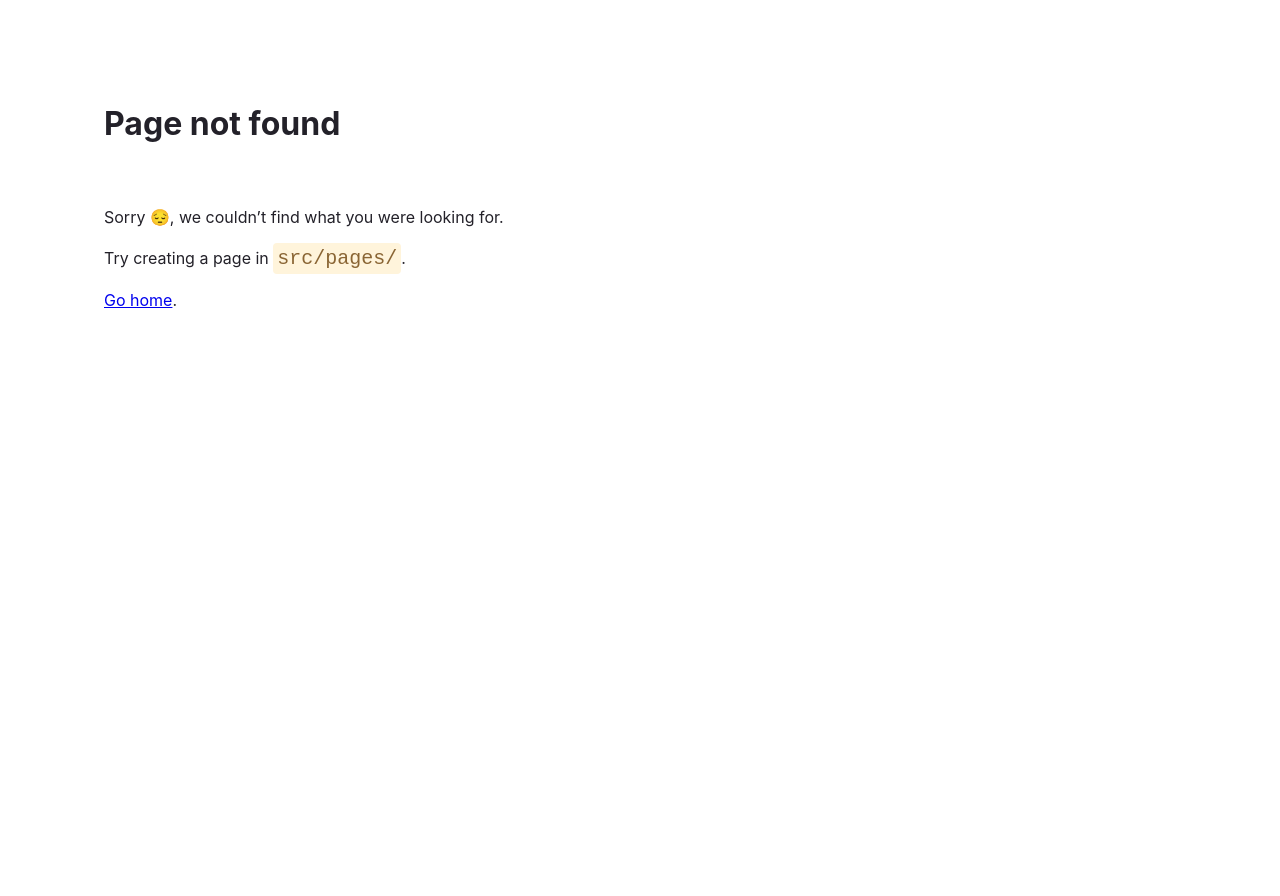
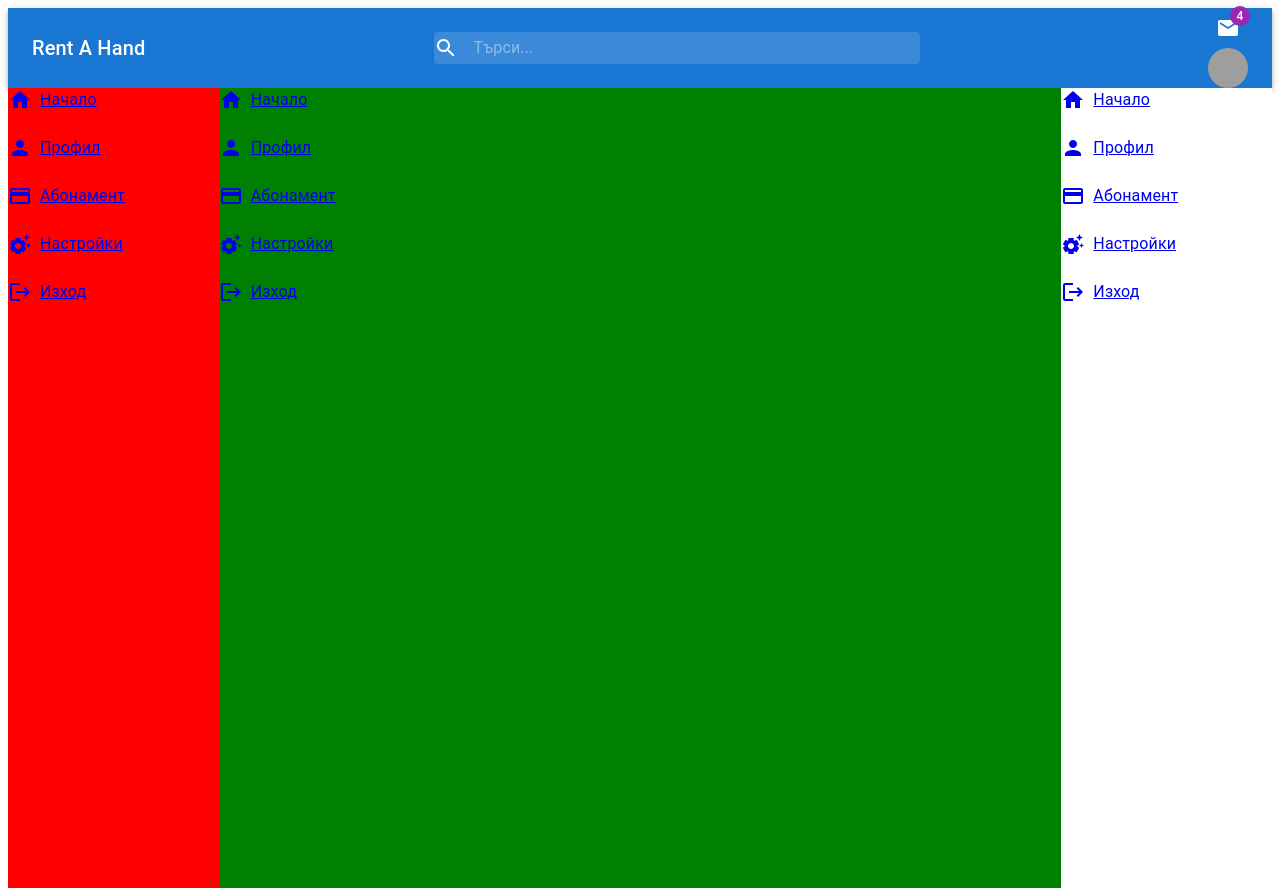
Before and after one commit to borisgarkov/rent_a_hand_gatsby, a Gatsby site: page /new in a window 1280 px wide. Before the commit this address had no page. Before the commit the page ends 800 px from the top, so only its background shows below. Built offline with nearby package versions, Linux system fonts and the light colour scheme; Gatsby itself is replaced by a stand-in of ours; grey boxes are pictures that could not be loaded.

Commit message:
new design first commit

```diff
--- /dev/null
+++ b/src/components/Home/home-styles.module.css
@@ -0,0 +1,9 @@
+.icon {
+    color: white;
+}
+
+.notification-section {
+    display: flex;
+    align-items: center;
+    column-gap: 5px;
+}
--- a/src/components/NavigationBar/Navigation.js
+++ b/src/components/NavigationBar/Navigation.js
@@ -29,7 +29,7 @@ import BackToTopButton from '../CommonItems/BackToTopButton';
 
 const Navigation = ({ children }) => {
 
-    const logo = cld.image('main page photos/Rent_A_Hand_D1_ekcqtj').toURL();
+    const logo = cld.image('main page photos/Rent_A_Hand_D1_dwb3is').toURL();
     const isMobile = useScreenResolution();
 
     const menuPages = [
@@ -154,7 +154,7 @@ const Navigation = ({ children }) => {
     return (
         <ThemeProvider theme={theme}>
             <CssBaseline />
-            <AppBar elevation={0} sx={{ backgroundColor: 'white' }}>
+            <AppBar elevation={1} sx={{ backgroundColor: 'white' }}>
                 <Toolbar sx={{
                     width: { xs: '100%' },
                     maxWidth: { md: '87%' },
@@ -182,7 +182,6 @@ const Navigation = ({ children }) => {
                     }
 
                 </Toolbar>
-                <Box className={styles.separator}>A HAND</Box>
             </AppBar>
             <Toolbar id='navbar' />
             <Box sx={{ flexGrow: 1 }}>
--- a/src/html.js
+++ b/src/html.js
@@ -11,8 +11,8 @@ export default function HTML(props) {
                     name="viewport"
                     content="width=device-width, initial-scale=1, shrink-to-fit=no"
                 />
-                <script src="https://cdn.jsdelivr.net/npm/pace-js@latest/pace.min.js"></script>
-                <link rel="stylesheet" href="https://cdn.jsdelivr.net/npm/pace-js@latest/pace-theme-default.min.css"></link>
+                {/* <script src="https://cdn.jsdelivr.net/npm/pace-js@latest/pace.min.js"></script> */}
+                {/* <link rel="stylesheet" href="https://cdn.jsdelivr.net/npm/pace-js@latest/pace-theme-default.min.css"></link> */}
                 {props.headComponents}
                 <meta name="google-site-verification" content="G2Z4yaj4bhEJhBTWizKcsFib_dkx7WyBKfCwdIRaXk4" />
             </head>
--- /dev/null
+++ b/src/pages/new.js
@@ -0,0 +1,121 @@
+import Search from "@mui/icons-material/Search";
+import MailIcon from '@mui/icons-material/Mail';
+import HomeIcon from '@mui/icons-material/Home';
+import PersonIcon from '@mui/icons-material/Person';
+import PaymentIcon from '@mui/icons-material/Payment';
+import SettingsSuggestIcon from '@mui/icons-material/SettingsSuggest';
+import LogoutIcon from '@mui/icons-material/Logout';
+
+import { styled, alpha } from '@mui/material/styles';
+import { AppBar, Avatar, Badge, Box, Grid, IconButton, InputBase, Toolbar, Typography, Stack } from "@mui/material";
+import * as React from "react";
+import useScreenResolution from "../components/hooks/useScreenResolution";
+import * as styles from '../components/Home/home-styles.module.css';
+import { Link } from "gatsby";
+
+const SearchBarStyled = styled('div')(({ theme }) => ({
+    borderRadius: theme.shape.borderRadius,
+    backgroundColor: alpha(theme.palette.common.white, 0.15),
+    '&:hover': {
+        backgroundColor: alpha(theme.palette.common.white, 0.25),
+    },
+    width: '40%',
+    display: 'flex',
+    alignItems: 'center',
+}));
+
+const StyledInputBase = styled(InputBase)(({ theme }) => ({
+    color: 'inherit',
+    marginLeft: theme.spacing(2),
+    width: '100%',
+}));
+
+const SearchSection = (props) => {
+    return (
+        <>
+            {
+                !props.isMobile &&
+                < SearchBarStyled >
+                    <Search />
+                    <StyledInputBase
+                        placeholder="Търси..."
+                        inputProps={{ 'aria-label': 'search' }}
+                    />
+                </SearchBarStyled >
+            }
+        </>
+    )
+};
+
+const LeftMenu = () => {
+    const pages = [
+        { title: 'Начало', icon: <HomeIcon />, path: '/new' },
+        { title: 'Профил', icon: <PersonIcon />, path: '/new' },
+        { title: 'Абонамент', icon: <PaymentIcon />, path: '/new' },
+        { title: 'Настройки', icon: <SettingsSuggestIcon />, path: '/new' },
+        { title: 'Изход', icon: <LogoutIcon />, path: '/new' }
+    ]
+
+    return (
+        <>
+            {
+                pages.map((p) => (
+                    <Link to={p.path} key={p.title}>
+                        <Stack direction='row' alignItems='center' columnGap={1} marginBottom={3}>
+                            {p.icon}
+                            <Typography variant="body1">{p.title}</Typography>
+                        </Stack>
+                    </Link>
+                ))
+            }
+        </>
+    )
+};
+
+const StyledToolbar = styled(Toolbar)(({ theme }) => ({
+    display: 'flex',
+    justifyContent: 'space-between',
+}));
+
+export default function Home() {
+    const isMobile = useScreenResolution();
+    const logoVariant = isMobile ? 'body2' : 'h6';
+
+    const currentUser = {
+        incomingMessages: 4,
+        profilePicture: 'https://source.unsplash.com/random',
+    }
+
+    return (
+        <>
+            <AppBar position="static">
+                <StyledToolbar>
+                    <Typography variant={logoVariant}>
+                        Rent A Hand
+                    </Typography>
+                    <SearchSection isMobile={isMobile} />
+                    <div className={styles.notificationSection}>
+                        {isMobile && <IconButton><Search className={styles.icon} /></IconButton>}
+                        <IconButton>
+                            <Badge color="secondary" badgeContent={currentUser.incomingMessages}>
+                                <MailIcon className={styles.icon} />
+                            </Badge>
+                        </IconButton>
+                        <Avatar alt="profile-picture" src={currentUser.profilePicture} />
+                    </div>
+                </StyledToolbar>
+            </AppBar >
+            <Grid container sx={{ height: '100vh' }}>
+                <Grid sx={{ backgroundColor: 'red', height: '100%' }} item sm={2}>
+                    <LeftMenu />
+                </Grid>
+                <Grid sx={{ backgroundColor: 'green', height: '100%' }} item sm={8}>
+                    <LeftMenu />
+                </Grid>
+                <Grid sx={{ backgroundColor: 'white', height: '100%' }} item sm={2}>
+                    <LeftMenu />
+                </Grid>
+            </Grid>
+        </>
+    )
+}
```
